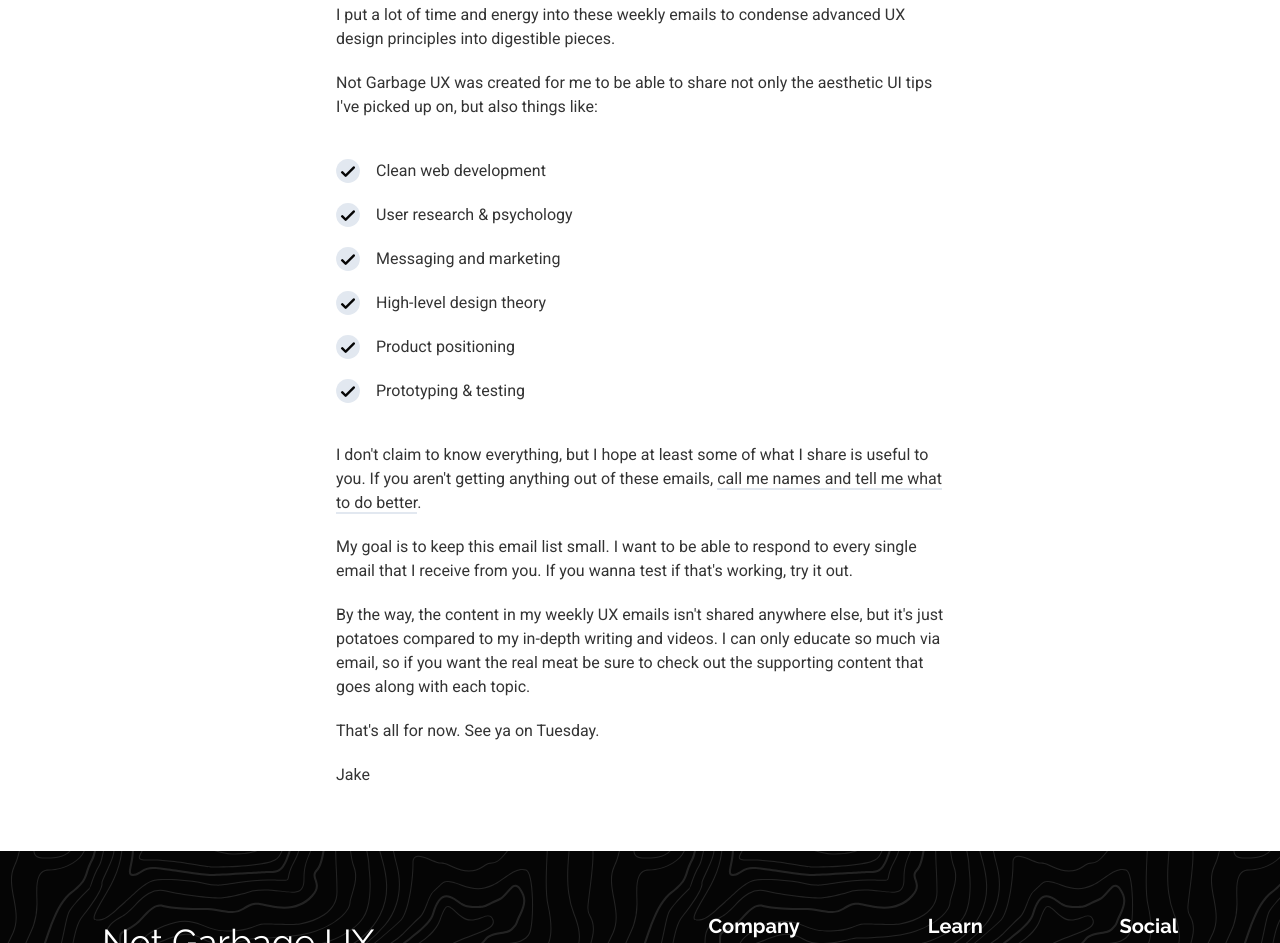
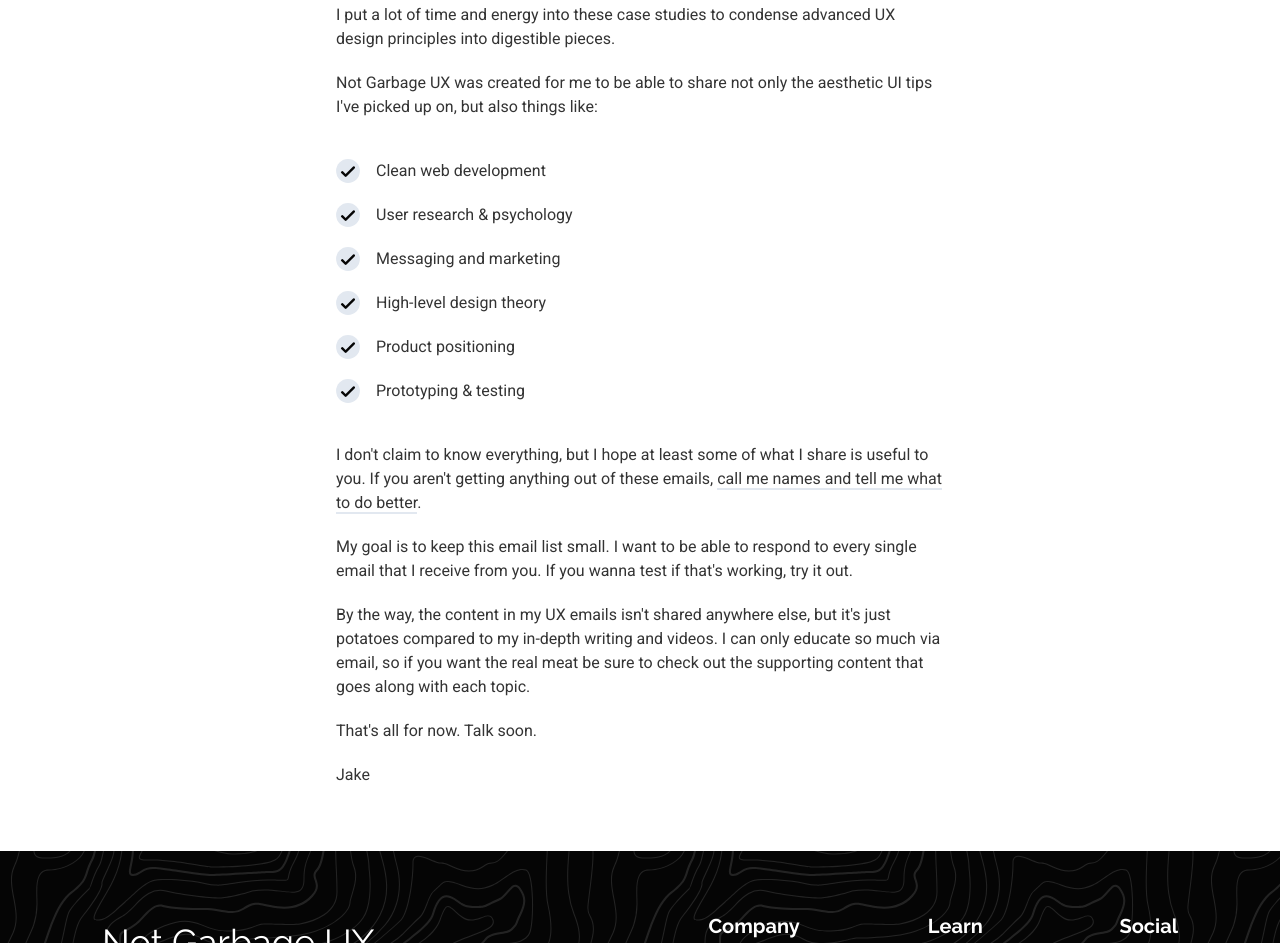
Before and after one commit to jake-hatfield/not-garbage-ux, a Gatsby site: page /email-thanks in a window 1280 px wide. Shown: the part 310-1253 px from the top of the page. Built offline with nearby package versions, Linux system fonts and the light colour scheme; Gatsby itself is replaced by a stand-in of ours; some packages are replaced by stand-ins of ours.

Commit message:
Remove weekly languange on email confirmation page

```diff
--- a/src/pages/email-thanks.js
+++ b/src/pages/email-thanks.js
@@ -21,7 +21,7 @@
           overlords. Strap in.
         </p>
         <p className="mt-5">
-          I put a lot of time and energy into these weekly emails to condense
+          I put a lot of time and energy into these case studies to condense
           advanced UX design principles into digestible pieces.
         </p>
         <p className="mt-5">
@@ -79,13 +79,13 @@
           that's working, try it out.
         </p>
         <p className="mt-5">
-          By the way, the content in my weekly UX emails isn't shared anywhere
-          else, but it's just potatoes compared to my in-depth writing and
-          videos. I can only educate so much via email, so if you want the real
-          meat be sure to check out the supporting content that goes along with
-          each topic.
+          By the way, the content in my UX emails isn't shared anywhere else,
+          but it's just potatoes compared to my in-depth writing and videos. I
+          can only educate so much via email, so if you want the real meat be
+          sure to check out the supporting content that goes along with each
+          topic.
         </p>
-        <p className="mt-5">That's all for now. See ya on Tuesday.</p>
+        <p className="mt-5">That's all for now. Talk soon.</p>
         <p className="mt-5">Jake</p>
       </section>
     </Layout>
```
